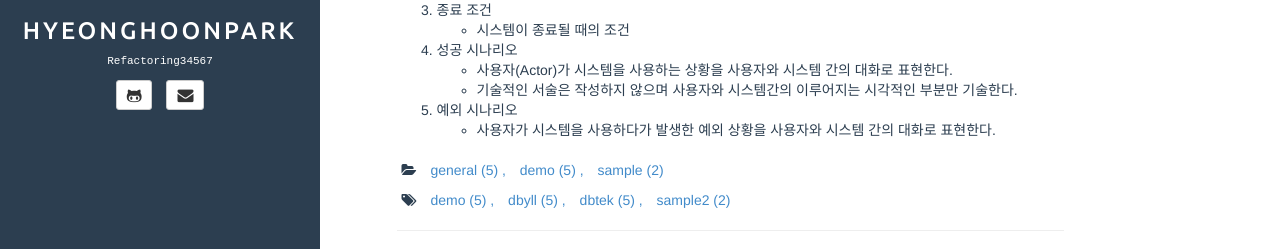
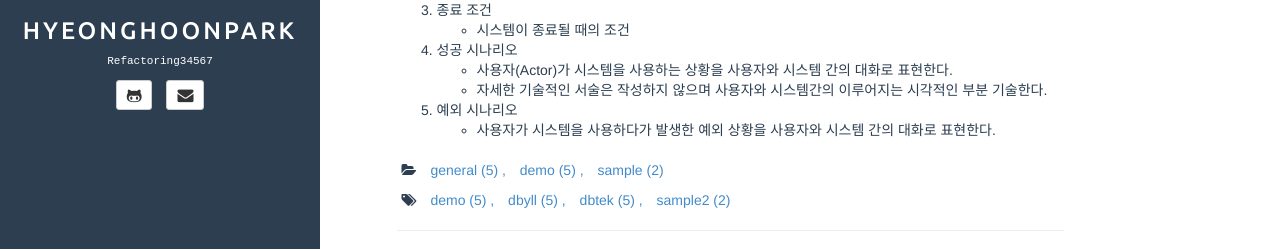
Before and after one commit to HyeonghoonPark/HyeonghoonPark.github.io, a Jekyll site: the page built from _posts/2018-08-16-UseCase.md, in a window 1280 px wide and 969 px high. Shown: the part 280-529 px from the top of the window. Built offline with Jekyll 4.4.1, drawn with Linux system fonts in a browser that asks for light colours; Markdown is read by kramdown in place of the engine named in the settings; grey boxes are pictures that could not be loaded.

Commit message:
Update 2018-08-16-UseCase.md

```diff
--- a/_posts/2018-08-16-UseCase.md
+++ b/_posts/2018-08-16-UseCase.md
@@ -17,6 +17,6 @@ UseCase 명세서의 구성 요소
   - 시스템이 종료될 때의 조건
 4. 성공 시나리오
   - 사용자(Actor)가 시스템을 사용하는 상황을 사용자와 시스템 간의 대화로 표현한다.
-  * 기술적인 서술은 작성하지 않으며 사용자와 시스템간의 이루어지는 시각적인 부분만 기술한다.
+  * 자세한 기술적인 서술은 작성하지 않으며 사용자와 시스템간의 이루어지는 시각적인 부분 기술한다.
 5. 예외 시나리오
   - 사용자가 시스템을 사용하다가 발생한 예외 상황을 사용자와 시스템 간의 대화로 표현한다.
```
